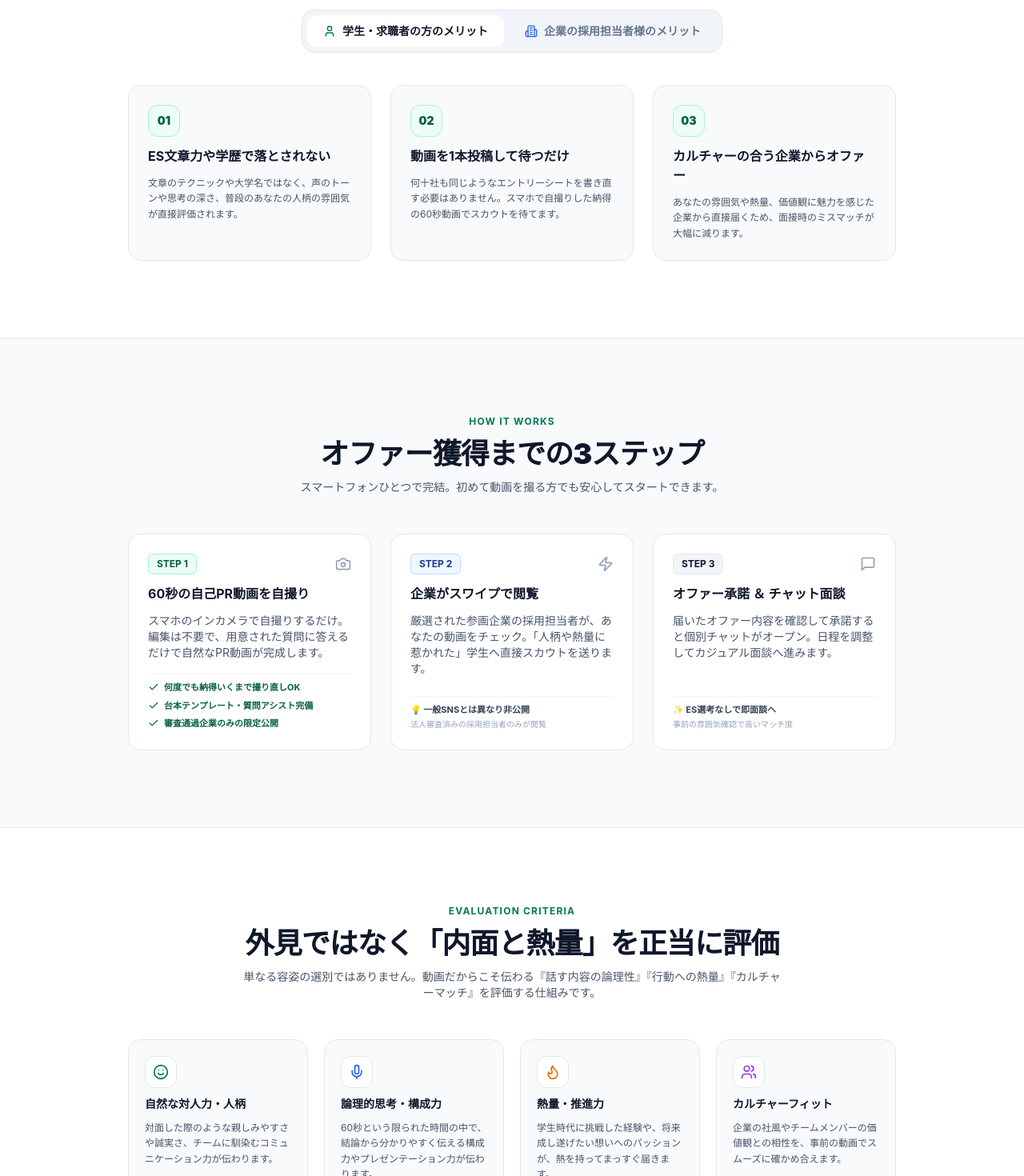
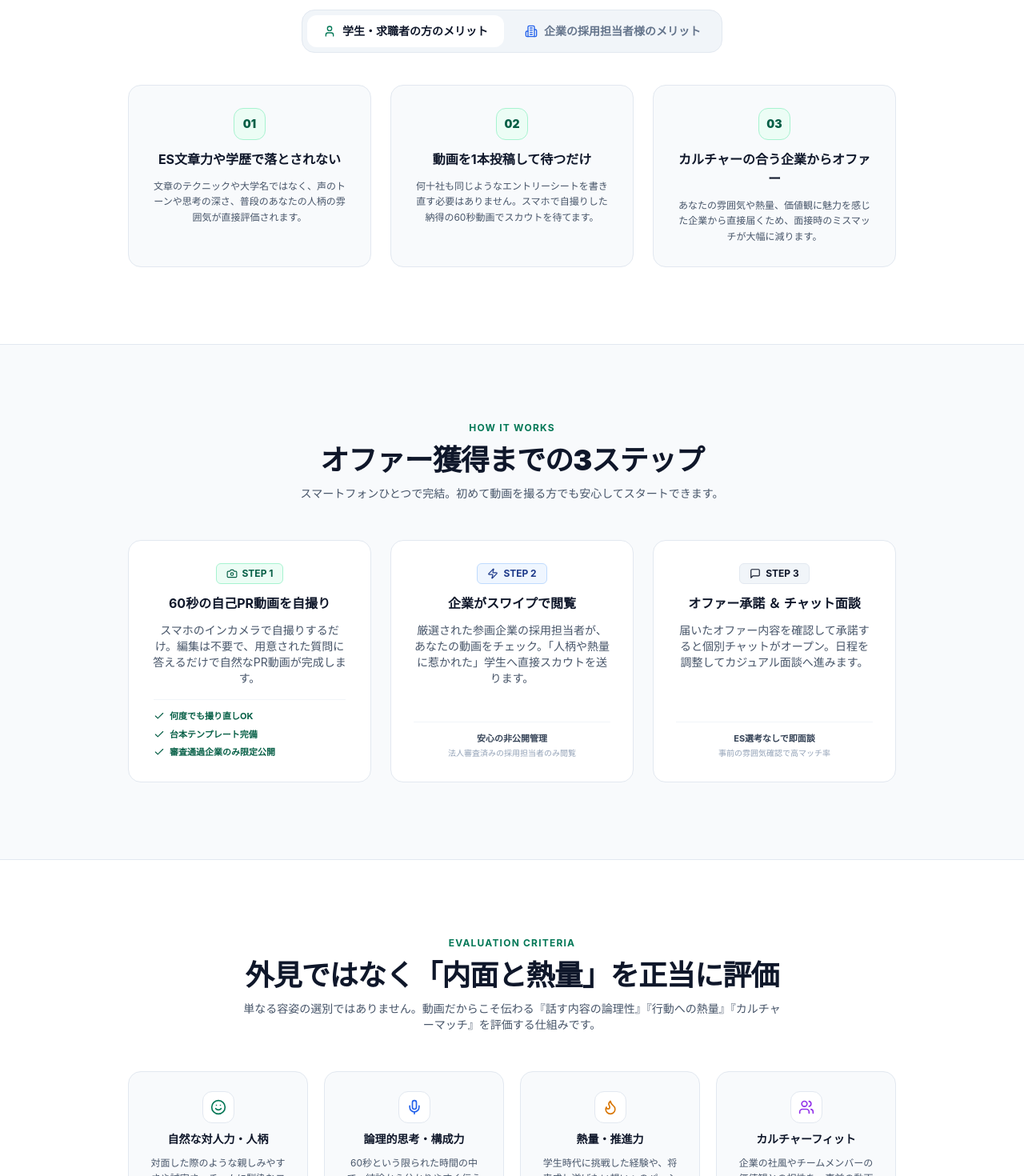
Before and after one commit to nanato0102/jobswipe, a Next.js app: page / in a window 1280 px wide. Shown: the part 1760-3230 px from the top of the page at 80% size. Built offline with nearby package versions, Linux system fonts and the light colour scheme.

Commit message:
fix(ui): enhance card and header alignment across public pages

```diff
--- a/src/app/page.tsx
+++ b/src/app/page.tsx
@@ -401,9 +401,9 @@ export default function HomePage() {
           {activeTab === "student" ? (
             /* 学生向けカード3枚 */
             <div className="grid sm:grid-cols-3 gap-6 animate-fade-in">
-              <div className="bg-slate-50 rounded-2xl border border-slate-200 p-6 space-y-3.5 flex flex-col justify-between">
-                <div className="space-y-3">
-                  <div className="w-10 h-10 rounded-xl bg-emerald-50 text-emerald-800 border border-emerald-200 flex items-center justify-center font-black text-sm">
+              <div className="bg-slate-50 rounded-2xl border border-slate-200 p-6 sm:p-7 space-y-3.5 text-center flex flex-col items-center justify-between shadow-2xs">
+                <div className="space-y-3 flex flex-col items-center">
+                  <div className="w-10 h-10 rounded-xl bg-emerald-50 text-emerald-800 border border-emerald-200 flex items-center justify-center font-black text-sm mx-auto shadow-2xs">
                     01
                   </div>
                   <h3 className="font-bold text-slate-900 text-base">ES文章力や学歴で落とされない</h3>
@@ -413,9 +413,9 @@ export default function HomePage() {
                 </div>
               </div>
 
-              <div className="bg-slate-50 rounded-2xl border border-slate-200 p-6 space-y-3.5 flex flex-col justify-between">
-                <div className="space-y-3">
-                  <div className="w-10 h-10 rounded-xl bg-emerald-50 text-emerald-800 border border-emerald-200 flex items-center justify-center font-black text-sm">
+              <div className="bg-slate-50 rounded-2xl border border-slate-200 p-6 sm:p-7 space-y-3.5 text-center flex flex-col items-center justify-between shadow-2xs">
+                <div className="space-y-3 flex flex-col items-center">
+                  <div className="w-10 h-10 rounded-xl bg-emerald-50 text-emerald-800 border border-emerald-200 flex items-center justify-center font-black text-sm mx-auto shadow-2xs">
                     02
                   </div>
                   <h3 className="font-bold text-slate-900 text-base">動画を1本投稿して待つだけ</h3>
@@ -425,9 +425,9 @@ export default function HomePage() {
                 </div>
               </div>
 
-              <div className="bg-slate-50 rounded-2xl border border-slate-200 p-6 space-y-3.5 flex flex-col justify-between">
-                <div className="space-y-3">
-                  <div className="w-10 h-10 rounded-xl bg-emerald-50 text-emerald-800 border border-emerald-200 flex items-center justify-center font-black text-sm">
+              <div className="bg-slate-50 rounded-2xl border border-slate-200 p-6 sm:p-7 space-y-3.5 text-center flex flex-col items-center justify-between shadow-2xs">
+                <div className="space-y-3 flex flex-col items-center">
+                  <div className="w-10 h-10 rounded-xl bg-emerald-50 text-emerald-800 border border-emerald-200 flex items-center justify-center font-black text-sm mx-auto shadow-2xs">
                     03
                   </div>
                   <h3 className="font-bold text-slate-900 text-base">カルチャーの合う企業からオファー</h3>
@@ -440,9 +440,9 @@ export default function HomePage() {
           ) : (
             /* 企業向けカード3枚 */
             <div className="grid sm:grid-cols-3 gap-6 animate-fade-in">
-              <div className="bg-slate-50 rounded-2xl border border-slate-200 p-6 space-y-3.5 flex flex-col justify-between">
-                <div className="space-y-3">
-                  <div className="w-10 h-10 rounded-xl bg-blue-50 text-blue-900 border border-blue-200 flex items-center justify-center font-black text-sm">
+              <div className="bg-slate-50 rounded-2xl border border-slate-200 p-6 sm:p-7 space-y-3.5 text-center flex flex-col items-center justify-between shadow-2xs">
+                <div className="space-y-3 flex flex-col items-center">
+                  <div className="w-10 h-10 rounded-xl bg-blue-50 text-blue-900 border border-blue-200 flex items-center justify-center font-black text-sm mx-auto shadow-2xs">
                     01
                   </div>
                   <h3 className="font-bold text-slate-900 text-base">面接前のミスマッチを劇的削減</h3>
@@ -452,9 +452,9 @@ export default function HomePage() {
                 </div>
               </div>
 
-              <div className="bg-slate-50 rounded-2xl border border-slate-200 p-6 space-y-3.5 flex flex-col justify-between">
-                <div className="space-y-3">
-                  <div className="w-10 h-10 rounded-xl bg-blue-50 text-blue-900 border border-blue-200 flex items-center justify-center font-black text-sm">
+              <div className="bg-slate-50 rounded-2xl border border-slate-200 p-6 sm:p-7 space-y-3.5 text-center flex flex-col items-center justify-between shadow-2xs">
+                <div className="space-y-3 flex flex-col items-center">
+                  <div className="w-10 h-10 rounded-xl bg-blue-50 text-blue-900 border border-blue-200 flex items-center justify-center font-black text-sm mx-auto shadow-2xs">
                     02
                   </div>
                   <h3 className="font-bold text-slate-900 text-base">スワイプで直感的なスカウト</h3>
@@ -464,9 +464,9 @@ export default function HomePage() {
                 </div>
               </div>
 
-              <div className="bg-slate-50 rounded-2xl border border-slate-200 p-6 space-y-3.5 flex flex-col justify-between">
-                <div className="space-y-3">
-                  <div className="w-10 h-10 rounded-xl bg-blue-50 text-blue-900 border border-blue-200 flex items-center justify-center font-black text-sm">
+              <div className="bg-slate-50 rounded-2xl border border-slate-200 p-6 sm:p-7 space-y-3.5 text-center flex flex-col items-center justify-between shadow-2xs">
+                <div className="space-y-3 flex flex-col items-center">
+                  <div className="w-10 h-10 rounded-xl bg-blue-50 text-blue-900 border border-blue-200 flex items-center justify-center font-black text-sm mx-auto shadow-2xs">
                     03
                   </div>
                   <h3 className="font-bold text-slate-900 text-base">人柄重視の効率的な採用</h3>
@@ -503,13 +503,11 @@ export default function HomePage() {
           <div className="grid sm:grid-cols-3 gap-6">
             {/* STEP 1 */}
             <FadeInView delay={100}>
-              <div className="bg-white rounded-2xl border border-slate-200 shadow-xs p-6 space-y-4 relative h-full flex flex-col justify-between">
-                <div className="space-y-3">
-                  <div className="flex items-center justify-between">
-                    <span className="px-2.5 py-1 rounded-md bg-emerald-50 text-emerald-800 border border-emerald-200 text-xs font-bold">
-                      STEP 1
-                    </span>
-                    <Camera className="w-5 h-5 text-slate-400" />
+              <div className="bg-white rounded-2xl border border-slate-200 shadow-xs p-6 sm:p-7 space-y-4 relative h-full flex flex-col items-center text-center justify-between">
+                <div className="space-y-3 flex flex-col items-center">
+                  <div className="inline-flex items-center gap-1.5 px-3 py-1 rounded-md bg-emerald-50 text-emerald-800 border border-emerald-200 text-xs font-bold">
+                    <Camera className="w-3.5 h-3.5" />
+                    <span>STEP 1</span>
                   </div>
                   <h3 className="text-base font-bold text-slate-900">60秒の自己PR動画を自撮り</h3>
                   <p className="text-xs sm:text-sm text-slate-600 leading-relaxed">
@@ -517,18 +515,18 @@ export default function HomePage() {
                   </p>
                 </div>
 
-                <div className="pt-2 border-t border-slate-100 space-y-1.5 text-[11px] text-slate-500 font-bold">
+                <div className="pt-3 border-t border-slate-100 w-full space-y-1.5 text-[11px] text-slate-600 font-bold text-left max-w-[240px] mx-auto">
                   <div className="flex items-center gap-1.5 text-emerald-800">
                     <Check className="w-3.5 h-3.5 flex-shrink-0" />
-                    <span>何度でも納得いくまで撮り直しOK</span>
+                    <span>何度でも撮り直しOK</span>
                   </div>
                   <div className="flex items-center gap-1.5 text-emerald-800">
                     <Check className="w-3.5 h-3.5 flex-shrink-0" />
-                    <span>台本テンプレート・質問アシスト完備</span>
+                    <span>台本テンプレート完備</span>
                   </div>
                   <div className="flex items-center gap-1.5 text-emerald-800">
                     <Check className="w-3.5 h-3.5 flex-shrink-0" />
-                    <span>審査通過企業のみの限定公開</span>
+                    <span>審査通過企業のみ限定公開</span>
                   </div>
                 </div>
               </div>
@@ -536,13 +534,11 @@ export default function HomePage() {
 
             {/* STEP 2 */}
             <FadeInView delay={200}>
-              <div className="bg-white rounded-2xl border border-slate-200 shadow-xs p-6 space-y-4 relative h-full flex flex-col justify-between">
-                <div className="space-y-3">
-                  <div className="flex items-center justify-between">
-                    <span className="px-2.5 py-1 rounded-md bg-blue-50 text-blue-900 border border-blue-200 text-xs font-bold">
-                      STEP 2
-                    </span>
-                    <Zap className="w-5 h-5 text-slate-400" />
+              <div className="bg-white rounded-2xl border border-slate-200 shadow-xs p-6 sm:p-7 space-y-4 relative h-full flex flex-col items-center text-center justify-between">
+                <div className="space-y-3 flex flex-col items-center">
+                  <div className="inline-flex items-center gap-1.5 px-3 py-1 rounded-md bg-blue-50 text-blue-900 border border-blue-200 text-xs font-bold">
+                    <Zap className="w-3.5 h-3.5" />
+                    <span>STEP 2</span>
                   </div>
                   <h3 className="text-base font-bold text-slate-900">企業がスワイプで閲覧</h3>
                   <p className="text-xs sm:text-sm text-slate-600 leading-relaxed">
@@ -550,22 +546,20 @@ export default function HomePage() {
                   </p>
                 </div>
 
-                <div className="pt-2 border-t border-slate-100 text-[11px] text-slate-500">
-                  <span className="font-bold text-slate-700">💡 一般SNSとは異なり非公開</span>
-                  <p className="text-[10px] text-slate-400 mt-0.5">法人審査済みの採用担当者のみが閲覧</p>
+                <div className="pt-3 border-t border-slate-100 w-full text-[11px] text-slate-500 text-center">
+                  <span className="font-bold text-slate-700">安心の非公開管理</span>
+                  <p className="text-[10px] text-slate-400 mt-0.5">法人審査済みの採用担当者のみ閲覧</p>
                 </div>
               </div>
             </FadeInView>
 
             {/* STEP 3 */}
             <FadeInView delay={300}>
-              <div className="bg-white rounded-2xl border border-slate-200 shadow-xs p-6 space-y-4 relative h-full flex flex-col justify-between">
-                <div className="space-y-3">
-                  <div className="flex items-center justify-between">
-                    <span className="px-2.5 py-1 rounded-md bg-slate-100 text-slate-900 border border-slate-200 text-xs font-bold">
-                      STEP 3
-                    </span>
-                    <MessageSquare className="w-5 h-5 text-slate-400" />
+              <div className="bg-white rounded-2xl border border-slate-200 shadow-xs p-6 sm:p-7 space-y-4 relative h-full flex flex-col items-center text-center justify-between">
+                <div className="space-y-3 flex flex-col items-center">
+                  <div className="inline-flex items-center gap-1.5 px-3 py-1 rounded-md bg-slate-100 text-slate-900 border border-slate-200 text-xs font-bold">
+                    <MessageSquare className="w-3.5 h-3.5" />
+                    <span>STEP 3</span>
                   </div>
                   <h3 className="text-base font-bold text-slate-900">オファー承諾 ＆ チャット面談</h3>
                   <p className="text-xs sm:text-sm text-slate-600 leading-relaxed">
@@ -573,9 +567,9 @@ export default function HomePage() {
                   </p>
                 </div>
 
-                <div className="pt-2 border-t border-slate-100 text-[11px] text-slate-500">
-                  <span className="font-bold text-slate-700">✨ ES選考なしで即面談へ</span>
-                  <p className="text-[10px] text-slate-400 mt-0.5">事前の雰囲気確認で高いマッチ度</p>
+                <div className="pt-3 border-t border-slate-100 w-full text-[11px] text-slate-500 text-center">
+                  <span className="font-bold text-slate-700">ES選考なしで即面談</span>
+                  <p className="text-[10px] text-slate-400 mt-0.5">事前の雰囲気確認で高マッチ率</p>
                 </div>
               </div>
             </FadeInView>
@@ -604,9 +598,9 @@ export default function HomePage() {
           </FadeInView>
 
           <div className="grid sm:grid-cols-2 lg:grid-cols-4 gap-5">
-            <div className="bg-slate-50 p-5 rounded-2xl border border-slate-200 space-y-3 flex flex-col justify-between">
-              <div className="space-y-2.5">
-                <div className="w-10 h-10 rounded-xl bg-white border border-slate-200 text-emerald-700 flex items-center justify-center shadow-2xs">
+            <div className="bg-slate-50 p-6 rounded-2xl border border-slate-200 space-y-3 text-center flex flex-col items-center justify-between shadow-2xs">
+              <div className="space-y-2.5 flex flex-col items-center">
+                <div className="w-10 h-10 rounded-xl bg-white border border-slate-200 text-emerald-700 flex items-center justify-center shadow-2xs mx-auto">
                   <Smile className="w-5 h-5" />
                 </div>
                 <h3 className="font-bold text-slate-900 text-sm">自然な対人力・人柄</h3>
@@ -616,9 +610,9 @@ export default function HomePage() {
               </div>
             </div>
 
-            <div className="bg-slate-50 p-5 rounded-2xl border border-slate-200 space-y-3 flex flex-col justify-between">
-              <div className="space-y-2.5">
-                <div className="w-10 h-10 rounded-xl bg-white border border-slate-200 text-blue-600 flex items-center justify-center shadow-2xs">
+            <div className="bg-slate-50 p-6 rounded-2xl border border-slate-200 space-y-3 text-center flex flex-col items-center justify-between shadow-2xs">
+              <div className="space-y-2.5 flex flex-col items-center">
+                <div className="w-10 h-10 rounded-xl bg-white border border-slate-200 text-blue-600 flex items-center justify-center shadow-2xs mx-auto">
                   <Mic className="w-5 h-5" />
                 </div>
                 <h3 className="font-bold text-slate-900 text-sm">論理的思考・構成力</h3>
@@ -628,9 +622,9 @@ export default function HomePage() {
               </div>
             </div>
 
-            <div className="bg-slate-50 p-5 rounded-2xl border border-slate-200 space-y-3 flex flex-col justify-between">
-              <div className="space-y-2.5">
-                <div className="w-10 h-10 rounded-xl bg-white border border-slate-200 text-amber-600 flex items-center justify-center shadow-2xs">
+            <div className="bg-slate-50 p-6 rounded-2xl border border-slate-200 space-y-3 text-center flex flex-col items-center justify-between shadow-2xs">
+              <div className="space-y-2.5 flex flex-col items-center">
+                <div className="w-10 h-10 rounded-xl bg-white border border-slate-200 text-amber-600 flex items-center justify-center shadow-2xs mx-auto">
                   <Flame className="w-5 h-5" />
                 </div>
                 <h3 className="font-bold text-slate-900 text-sm">熱量・推進力</h3>
@@ -640,9 +634,9 @@ export default function HomePage() {
               </div>
             </div>
 
-            <div className="bg-slate-50 p-5 rounded-2xl border border-slate-200 space-y-3 flex flex-col justify-between">
-              <div className="space-y-2.5">
-                <div className="w-10 h-10 rounded-xl bg-white border border-slate-200 text-purple-600 flex items-center justify-center shadow-2xs">
+            <div className="bg-slate-50 p-6 rounded-2xl border border-slate-200 space-y-3 text-center flex flex-col items-center justify-between shadow-2xs">
+              <div className="space-y-2.5 flex flex-col items-center">
+                <div className="w-10 h-10 rounded-xl bg-white border border-slate-200 text-purple-600 flex items-center justify-center shadow-2xs mx-auto">
                   <Users className="w-5 h-5" />
                 </div>
                 <h3 className="font-bold text-slate-900 text-sm">カルチャーフィット</h3>
--- a/src/app/tokusho/page.tsx
+++ b/src/app/tokusho/page.tsx
@@ -147,15 +147,15 @@ export default function TokushoPage() {
         </div>
 
         {/* ヘッダーカード */}
-        <div className="bg-white rounded-3xl border border-slate-200 p-6 sm:p-8 shadow-xs space-y-3">
-          <div className="inline-flex items-center gap-2 px-3 py-1 rounded-full bg-emerald-50 text-emerald-800 text-xs font-bold border border-emerald-200">
+        <div className="bg-white rounded-3xl border border-slate-200 p-6 sm:p-8 shadow-xs space-y-3 text-center flex flex-col items-center justify-center">
+          <div className="inline-flex items-center gap-2 px-3 py-1 rounded-full bg-emerald-50 text-emerald-800 text-xs font-bold border border-emerald-200 shadow-2xs">
             <Scale className="w-4 h-4 text-emerald-700" />
             <span>Legal Disclosure</span>
           </div>
           <h1 className="text-xl sm:text-2xl font-black text-slate-900 tracking-tight">
             特定商取引法および職業安定法に基づく表記
           </h1>
-          <p className="text-xs sm:text-sm text-slate-600 leading-relaxed">
+          <p className="text-xs sm:text-sm text-slate-600 leading-relaxed max-w-2xl mx-auto">
             「特定商取引に関する法律」第11条（通信販売についての広告）および「職業安定法」に基づく募集情報等提供事業者としての適正な運営方針を表示いたします。
           </p>
         </div>
```
Also changed, not shown: src/app/company/about/page.tsx (+4 -6 lines), src/app/for-company/page.tsx (+44 -44 lines), src/app/privacy/page.tsx (+4 -6 lines), src/app/terms/page.tsx (+4 -6 lines).
